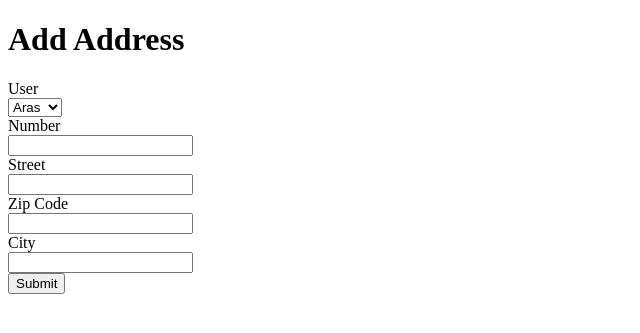
After one commit to araskara/python_flask_orm_form, a Flask app: page /add_address in a window 1280 px wide. The commit adds this page. Shown: the top 333 px of the page, without its empty margins (0-640 px from the left). Run offline with Flask 3, Linux system fonts and the light colour scheme.

Commit message:
insert one to many relationships

```diff
--- a/app.py
+++ b/app.py
@@ -1,7 +1,7 @@
 from flask import Flask, flash, render_template, url_for, redirect, request
 from flask_sqlalchemy import SQLAlchemy
 from datetime import datetime
-from form import UserForm
+from form import UserForm, UserAddress
 
 app = Flask(__name__)
 app.config['SECRET_KEY'] = '83C551DCFC2BAB5671487DADAF8CB'
@@ -16,6 +16,19 @@ class User(db.Model):
     name = db.Column(db.String(50))
     email = db.Column(db.String(100), unique=True)
     date_joined = db.Column(db.Date, default=datetime.utcnow)
+    addresses = db.relationship('Address', backref='user')
+
+    def __repr__(self):
+        return f'<User:{self.name}>'
+
+
+class Address(db.Model):
+    id = db.Column(db.Integer, primary_key=True)
+    number = db.Column(db.String(50))
+    street = db.Column(db.String(100))
+    zip_code = db.Column(db.String(50))
+    city = db.Column(db.String(50))
+    user_id = db.Column(db.Integer, db.ForeignKey('user.id'))
 
     def __repr__(self):
         return f'<User:{self.name}>'
@@ -39,7 +52,8 @@ def user_define():
         return redirect(url_for('user_define'))
     return render_template('index.html', title='ORM-FORM-Excercise', form=form, user=user)
 
-@app.route('/userlist/<int:user_id>/update', methods=['GET','POST'])
+
+@app.route('/userlist/<int:user_id>/update', methods=['GET', 'POST'])
 def update_user(user_id):
     users = User.query.get_or_404(user_id)
     form = UserForm()
@@ -52,10 +66,8 @@ def update_user(user_id):
     elif request.method == 'GET':
         form.name.data = users.name
         form.email.data = users.email
-    return render_template('index.html', title = 'update User',
+    return render_template('index.html', title='update User',
                            form=form)
-
-
 
 
 @app.route('/userlist/<int:user_id>/delete', methods=['GET', 'POST'])
@@ -67,5 +79,28 @@ def user_delete(user_id):
     return redirect(url_for('user_list', user_id=users.id))
 
 
+@app.route('/user/<int:user_id>', methods=['GET', 'POST'])
+def user_page(user_id):
+    user = User.query.get_or_404(user_id)
+    address = Address.query.filter_by(user_id=user.id).all()
+
+    return render_template('user_page.html', user=user, address=address, title='User Page')
+
+
+@app.route('/add_address', methods=['GET', 'POST'])
+def add_address():
+    form = UserAddress()
+    form.user.choices = [(user.id, user.name) for user in User.query.all()]
+    if form.validate_on_submit():
+        address = Address(user_id=form.user.data, number=form.number.data,
+                          street=form.street.data, zip_code=form.zip_code.data,
+                          city=form.city.data)
+        db.session.add(address)
+        db.session.commit()
+        flash('Address has been created!')
+        return redirect(url_for('add_address'))
+    return render_template('add_address.html', title='create Address', form=form)
+
+
 if __name__ == '__main__':
     app.run()
--- a/form.py
+++ b/form.py
@@ -1,9 +1,17 @@
 from flask_wtf import FlaskForm
-from wtforms import StringField, SubmitField
+from wtforms import StringField, SubmitField, SelectField
 from wtforms.validators import DataRequired, Length, Email
-
 
 class UserForm(FlaskForm):
     name = StringField('Name', validators=[DataRequired(), Length(min=3, max=100)])
     email = StringField('Email', validators=[DataRequired(), Email()])
     submit = SubmitField('Submit')
+
+
+class UserAddress(FlaskForm):
+    user = SelectField('User', coerce=int)
+    number = StringField('Number', validators=[DataRequired()])
+    street = StringField('Street', validators=[DataRequired()])
+    zip_code = StringField('Zip Code', validators=[DataRequired()])
+    city = StringField('City', validators=[DataRequired()])
+    submit = SubmitField('Add Address')
--- /dev/null
+++ b/templates/add_address.html
@@ -0,0 +1,29 @@
+<!DOCTYPE html>
+<html>
+<head>
+    <title>{{ title }}</title>
+</head>
+<body>
+    <h1>Add Address</h1>
+    <form method="POST">
+        {{ form.hidden_tag() }}
+
+        {{ form.user.label }} <br>
+        {{ form.user() }} <br>
+
+        {{ form.number.label }} <br>
+        {{ form.number() }} <br>
+
+        {{ form.street.label }} <br>
+        {{ form.street() }} <br>
+
+        {{ form.zip_code.label }} <br>
+        {{ form.zip_code() }} <br>
+
+        {{ form.city.label }} <br>
+        {{ form.city() }} <br>
+
+        <input type="submit" value="Submit">
+    </form>
+</body>
+</html>
--- a/templates/userList.html
+++ b/templates/userList.html
@@ -25,7 +25,7 @@
         </tr>
         {% for user in user %}
         <tr>
-            <td>{{ user.name }}</td>
+            <td><a href="{{ url_for('user_page',user_id=user.id) }}">{{ user.name }}</a></td>
             <td>{{ user.email }}</td>
             <td><button onclick=location.href="{{ url_for('update_user', user_id=user.id) }}"> Update</button></td>
             <td><button onclick=location.href="{{ url_for('user_delete', user_id=user.id) }}"> Delete</button></td>
```
Also changed, not shown: templates/user_page.html (added, +13 -0 lines), instance/site.db.
